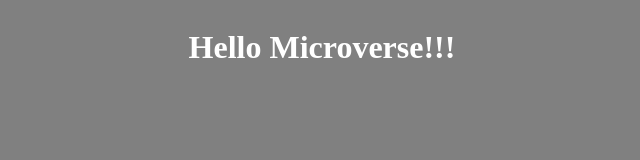
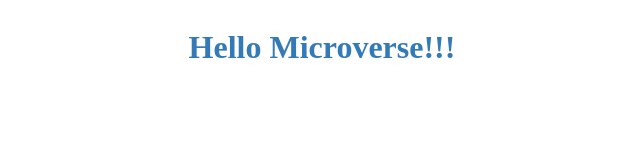
Before and after one commit to Emmanuel130/Set-up-a-Hello-Microverse-project, a website: page index.html in a window 1280 px wide. Shown: the whole page, without its empty margins (318-958 px from the left). Drawn offline with Linux system fonts and the light colour scheme.

Commit message:
Update style.css

```diff
--- a/style.css
+++ b/style.css
@@ -1,6 +1,6 @@
 body {
   display: flex;
   justify-content: center;
-  background-color: grey;
-  color: white;
+  background-color: rgb(255, 255, 255);
+  color: #337ab7;
 }
```
